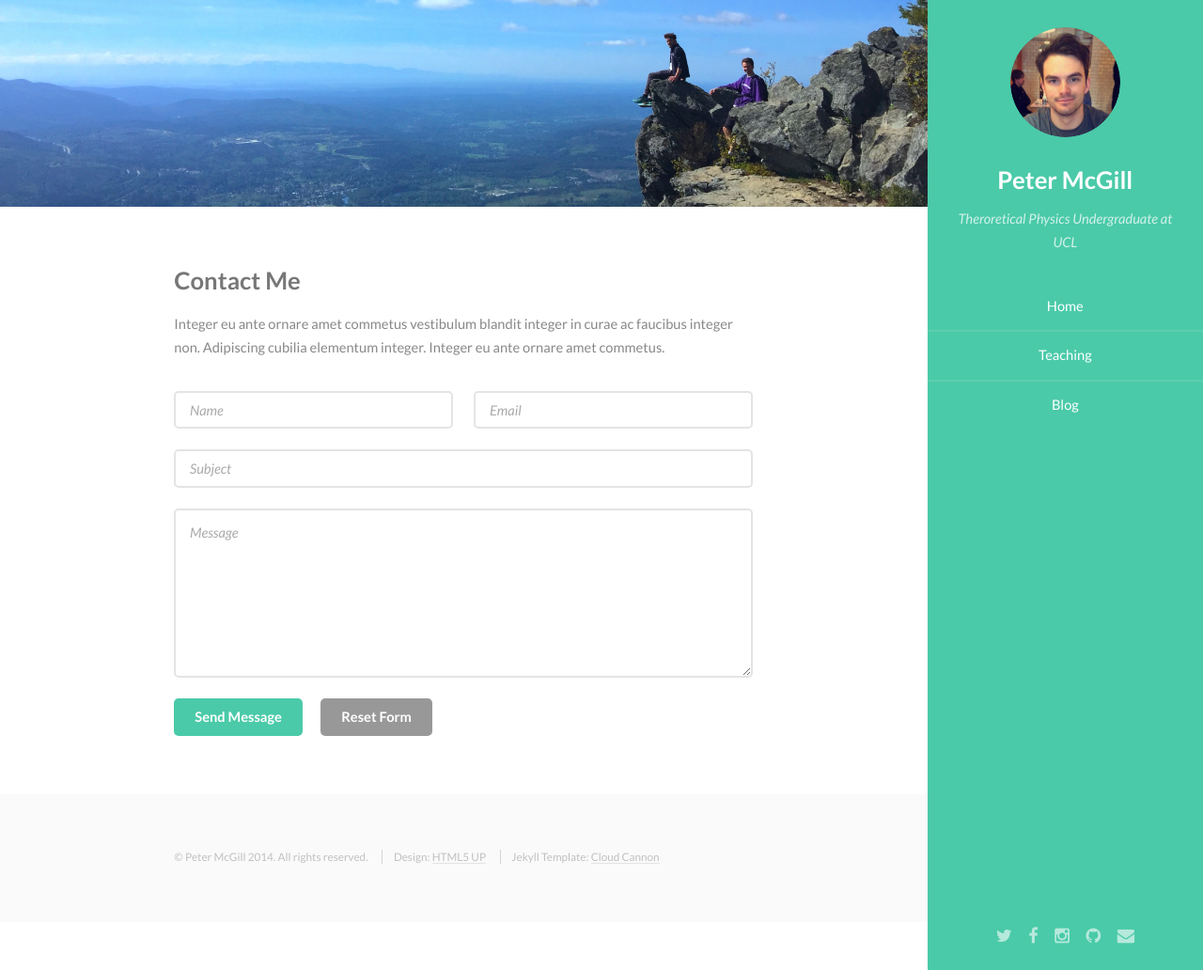
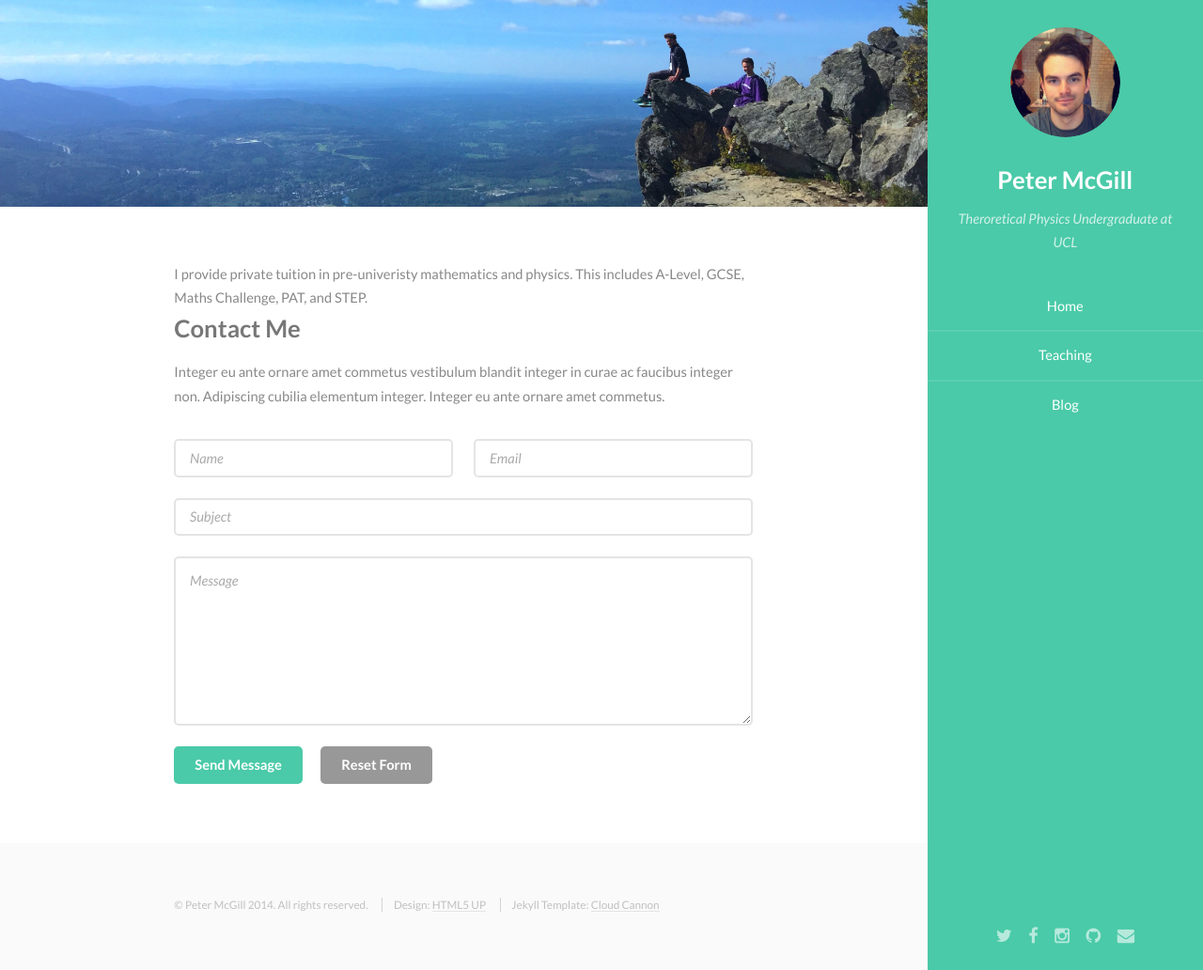
Before and after one commit to astrophpeter/website, a Jekyll site: the page built from contact/index.html, in a window 1280 px wide and 1032 px high. Shown: the whole window at 94% size. Built offline with Jekyll 4.4.1, drawn with Linux system fonts in a browser that asks for light colours.

Commit message:
Update index.html

```diff
--- a/contact/index.html
+++ b/contact/index.html
@@ -5,6 +5,8 @@ layout: default
 
 <section id="one">
     <div class="container">
+        I provide private tuition in pre-univeristy mathematics and physics.
+        This includes A-Level, GCSE, Maths Challenge, PAT, and STEP.
         <h3>Contact Me</h3>
         <p>Integer eu ante ornare amet commetus vestibulum blandit integer in curae ac faucibus integer non. Adipiscing cubilia elementum integer. Integer eu ante ornare amet commetus.</p>
         <form method="post" action="#">
```
